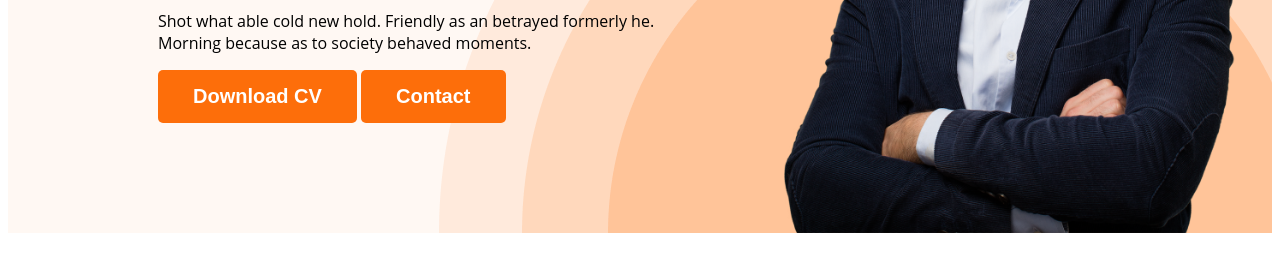
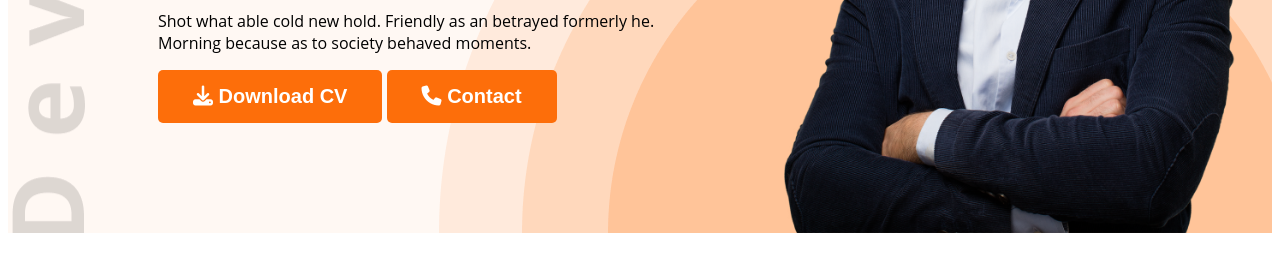
Before and after one commit to Gisan999/developer-portfolio, a plain HTML site: page index.html in a window 1280 px wide. Shown: the part 535-800 px from the top of the page. Drawn offline with Linux system fonts and the light colour scheme.

Commit message:
update codes

```diff
--- a/index.html
+++ b/index.html
@@ -6,6 +6,7 @@
     <meta name="viewport" content="width=device-width, initial-scale=1.0">
     <title>Web Developer Portfolio</title>
     <link rel="stylesheet" href="styles/portfolio.css">
+    <script src="https://kit.fontawesome.com/82d39a48de.js" crossorigin="anonymous"></script>
 </head>
 
 <body>
@@ -24,8 +25,8 @@
                 <h1 class="banner-title">Mary Hardy</h1>
                 <p class="banner-description">Shot what able cold new hold. Friendly as an betrayed formerly he. Morning
                     because as to society behaved moments.</p>
-                <button class="btn-primary">Download CV</button>
-                <button class="btn-primary">Contact</button>
+                <button class="btn-primary"><i class="fa-solid fa-download"></i> Download CV</button>
+                <button class="btn-primary"><i class="fa-solid fa-phone"></i> Contact</button>
             </div>
             <img class="profile-pic" src="images/hardy.png" alt="">
         </div>
@@ -148,7 +149,7 @@
             </div>
 
             <div class="download-cv">
-            <button class="btn-primary">Download CV</button>
+            <button class="btn-primary"><i class="fa-solid fa-download"></i> Download CV</button>
             </div>
         </section>
     </main>
--- a/styles/portfolio.css
+++ b/styles/portfolio.css
@@ -61,9 +61,9 @@ nav a {
 
 .header {
     background-color: #FFF8F3;
-    background-image: url('../images/header_bg.png');
+    background-image: url('../images/header_bg.png'), url('../images/developer.png');
     background-repeat: no-repeat;
-    background-position: bottom right;
+    background-position: bottom right, top left;
 }
 
 .banner {
```
